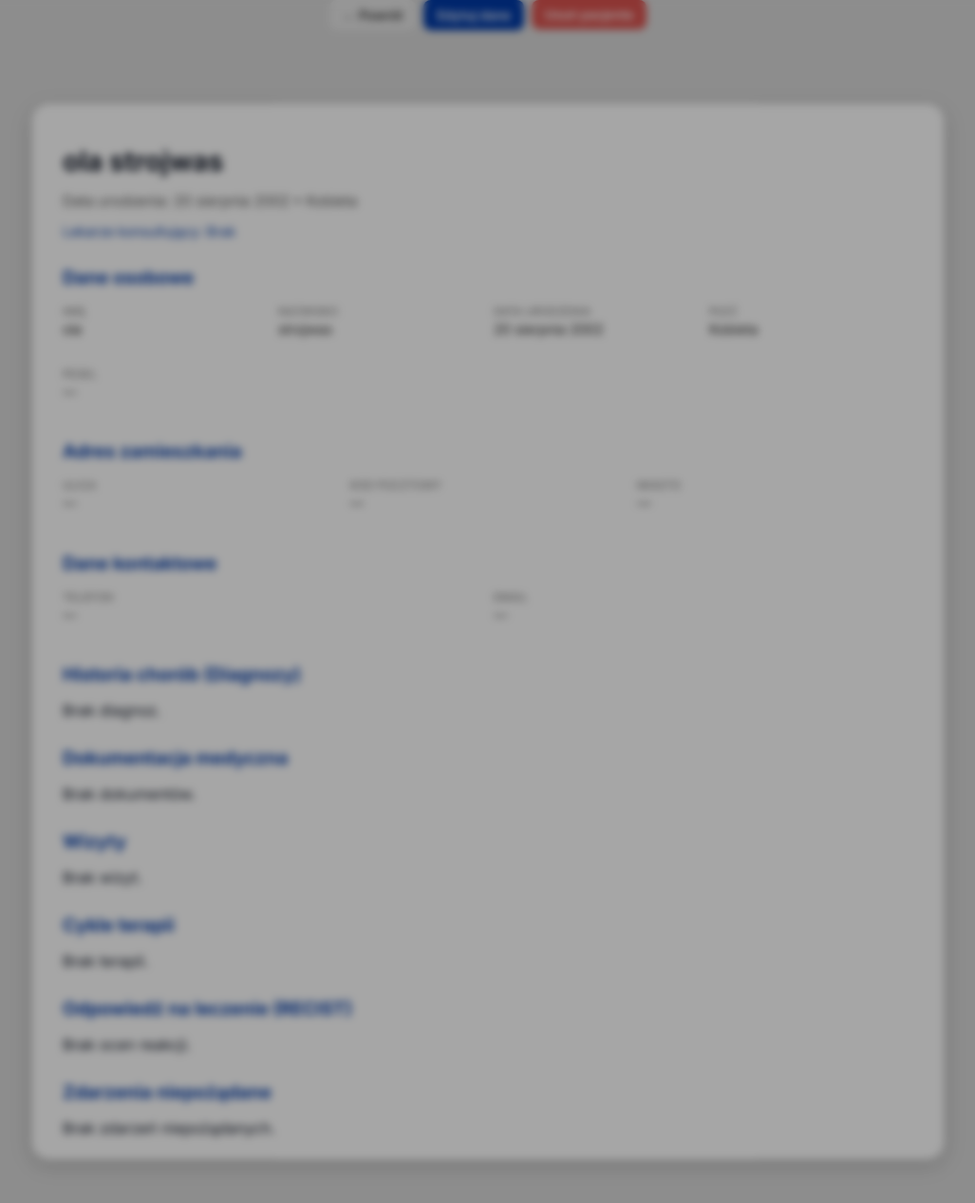
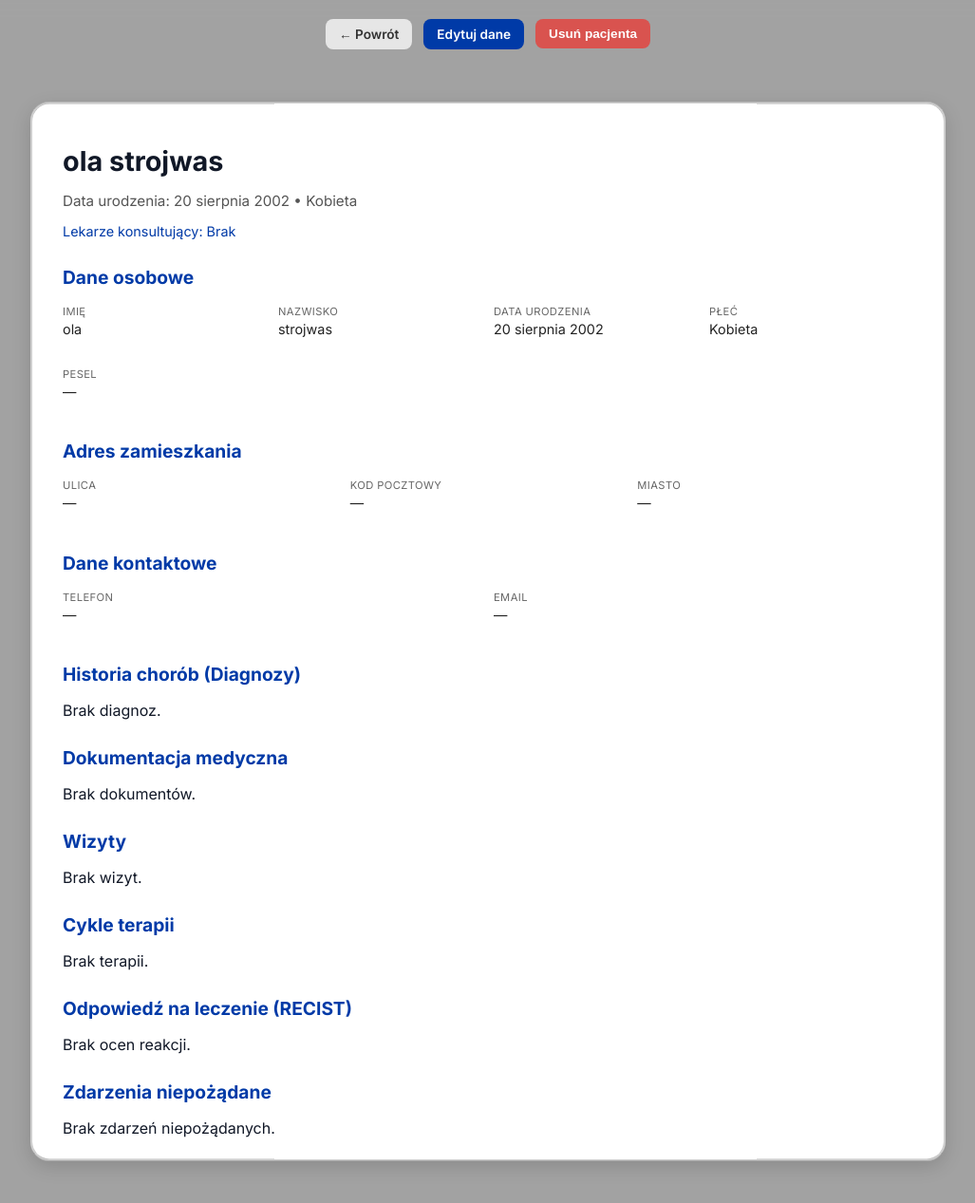
Before and after one commit to voxlxav/baza, a Django app: page /patient/1/ in a window 1280 px wide. Shown: the top 1267 px of the page at 95% size, without its empty margins (126-1153 px from the left). Run offline with Django 5.2, Linux system fonts and the light colour scheme; a user stored in the database is signed in; data comes from the database, SQL or seed files in the repository; data that the repository does not hold is empty.

Commit message:
Fix the blur

```diff
--- a/static/stylesheets/patient_detail.css
+++ b/static/stylesheets/patient_detail.css
@@ -5,6 +5,17 @@ html, body {
     padding: 0;
     background: #d9d9d9;
     overflow: hidden; /* blokuje scroll całej strony */
+}
+.modal-overlay {
+    position: fixed;
+    top: 0;
+    left: 0;
+    width: 100%;
+    height: 100%;
+    background: rgba(0,0,0,0.25);
+    backdrop-filter: blur(8px);
+    -webkit-backdrop-filter: blur(8px);
+    z-index: 200;
 }
 
 .patient-card {
@@ -32,10 +43,18 @@ html, body {
 
 /* PRZYCISKI AKCJI */
 .patient-actions {
+    position: fixed;
+    top: 20px;
+    left: 50%;
+    transform: translateX(-50%);
+    z-index: 400;
+
     display: flex;
-    gap: 8px;
+    gap: 12px;
     justify-content: center;
-    margin-bottom: 20px;
+
+    width: max-content;
+    white-space: nowrap;
 }
 
 .patient-actions a,
```
